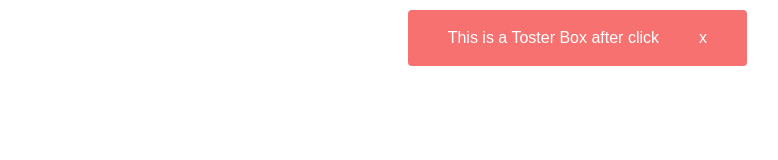
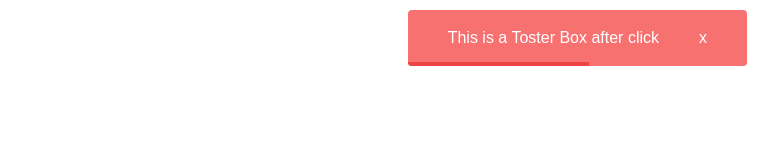
Before and after one commit to sameerkali/React_coding_round_practice, a React (Vite) app: page /toster in a window 1280 px wide. Both pictures are taken after a click on the button "Click To Show Toster". Shown: the top 160 px of the page, without its empty margins (493-1271 px from the left). Built offline with nearby package versions, Linux system fonts and the light colour scheme.

Commit message:
add progress bar in toaste message

```diff
--- a/src/All Assessment/assessment21/Toster.jsx
+++ b/src/All Assessment/assessment21/Toster.jsx
@@ -1,5 +1,6 @@
-import React, { useState } from "react";
+import React, { useState, useEffect } from "react";
 import GotoHome from "../../Components/GoToHome";
+import './styles.css'
 
 const Toster = () => {
   const [toasts, setToasts] = useState([]);
@@ -32,7 +33,7 @@ const Toster = () => {
           className={`z-1000 absolute right-10 transition-all duration-500 ${
             toast.visible ? "opacity-100 translate-x-0" : "opacity-0 translate-x-full"
           }`}
-          style={{ top: `${10 + index * 60}px` }}
+          style={{ top: `${10 + index * 60}px` }} // Adjust the position based on index
         >
           <TosterBox onClose={() => removeToast(toast.id)} />
         </div>
@@ -52,13 +53,14 @@ export default Toster;
 
 const TosterBox = ({ onClose }) => {
   return (
-    <div className="bg-red-400 rounded shadow-lg">
+    <div className="bg-red-400 rounded shadow-lg relative overflow-hidden">
       <div className="flex justify-between px-10 py-4 gap-10">
         <h1 className="text-white">This is a Toster Box after click</h1>
         <button className="text-white" onClick={onClose}>
           x
         </button>
       </div>
+      <div className="absolute bottom-0 left-0 h-1 bg-red-500 progress-bar"></div>
     </div>
   );
 };
--- /dev/null
+++ b/src/All Assessment/assessment21/styles.css
@@ -0,0 +1,12 @@
+.progress-bar {
+    animation: progress 6s linear forwards;
+  }
+
+  @keyframes progress {
+    from {
+      width: 100%;
+    }
+    to {
+      width: 0%;
+    }
+  }
```
